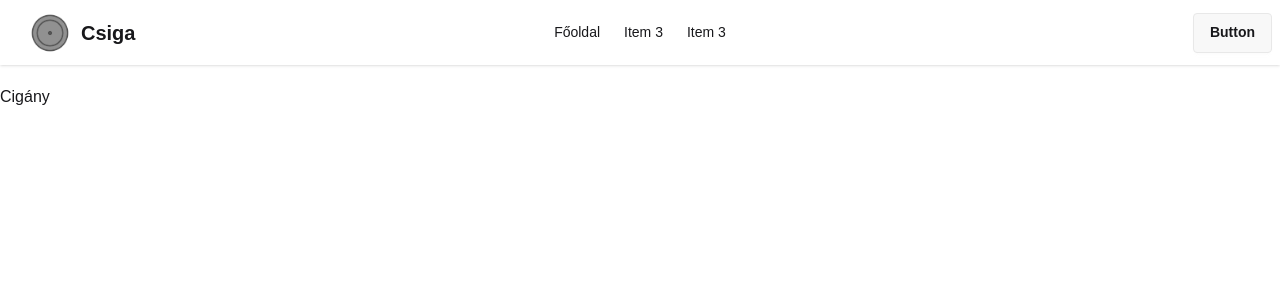
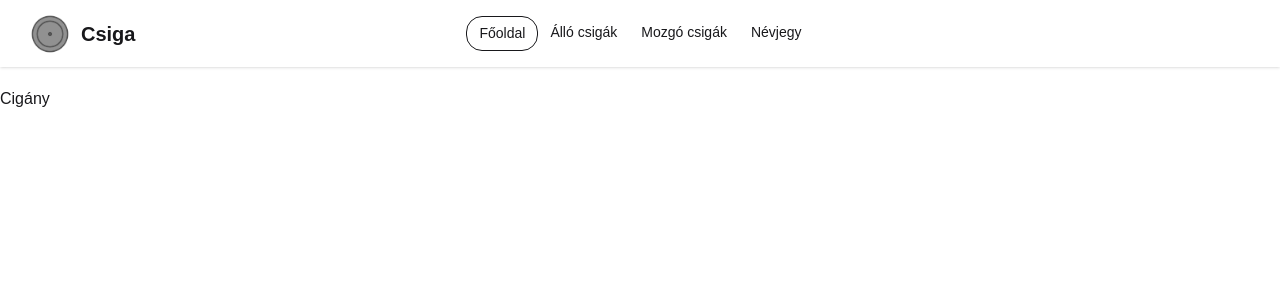
Before and after one commit to baloghtatailevente/projekt-csiga, a Next.js app: page / in a window 1280 px wide. Shown: the top 300 px of the page. Built offline with nearby package versions, Linux system fonts and the light colour scheme; a web font is replaced by a local one.

Commit message:
Done nav logic

```diff
--- a/app/ui/nav.tsx
+++ b/app/ui/nav.tsx
@@ -1,41 +1,82 @@
+"use client";
+
+import clsx from "clsx";
 import Image from "next/image";
+import Link from "next/link";
+import { usePathname } from "next/navigation";
+
+type LinkType = {
+  href: string;
+  label: string;
+};
+
+const links: LinkType[] = [
+  { href: "/", label: "Főoldal" },
+  { href: "/allo", label: "Álló csigák" },
+  { href: "/mozgo", label: "Mozgó csigák" },
+  { href: "/nevjegy", label: "Névjegy" },
+];
 
 export default function Nav() {
+  const path = usePathname();
+
+  console.log(path);
+
   return (
     <>
-        <div className="navbar bg-base-100 shadow-sm mb-5">
+      <div className="navbar mb-5 bg-base-100 shadow-sm">
         <div className="navbar-start">
           <div className="dropdown">
-            <div className="btn btn-ghost lg:hidden" role="button" tabIndex={0}>
-              <svg className="h-5 w-5" fill="none" stroke="currentColor" viewBox="0 0 24 24" xmlns="http://www.w3.org/2000/svg"> <path d="M4 6h16M4 12h8m-8 6h16" strokeLinecap="round" strokeLinejoin="round" strokeWidth="2" /> </svg>
+            <div className="btn btn-ghost md:hidden" role="button" tabIndex={0}>
+              <svg
+                className="h-5 w-5"
+                fill="none"
+                stroke="currentColor"
+                viewBox="0 0 24 24"
+                xmlns="http://www.w3.org/2000/svg"
+              >
+                {" "}
+                <path
+                  d="M4 6h16M4 12h8m-8 6h16"
+                  strokeLinecap="round"
+                  strokeLinejoin="round"
+                  strokeWidth="2"
+                />{" "}
+              </svg>
             </div>
             <ul
-              className="menu menu-sm dropdown-content bg-base-100 rounded-box z-1 mt-3 w-52 p-2 shadow"
-              tabIndex={-1}>
-              <li><a>Item 1</a></li>
-              <li>
-                <a>Parent</a>
-                <ul className="p-2">
-                  <li><a>Submenu 1</a></li>
-                  <li><a>Submenu 2</a></li>
-                </ul>
-              </li>
-              <li><a>Item 3</a></li>
+              className="dropdown-content menu z-1 mt-3 w-52 menu-sm rounded-box bg-base-100 p-2 shadow"
+              tabIndex={-1}
+            >
+              {links.map((link, index) => (
+                <li
+                  className={clsx("hover:rounded-2xl", { border: path == link.href })}
+                  key={index}
+                >
+                  <Link href={link.href}>{link.label}</Link>
+                </li>
+              ))}
             </ul>
           </div>
-          <a className="btn btn-ghost text-xl"><Image alt="Logo" height={50} src="/logo.png" width={50} />Csiga</a>
+          <Link className="btn text-xl btn-ghost" href="/">
+            <Image alt="Logo" height={50} src="/logo.png" width={50} />
+            Csiga
+          </Link>
         </div>
-        <div className="navbar-center hidden lg:flex">
+        <div className="navbar-center hidden md:flex">
           <ul className="menu menu-horizontal px-1">
-            <li><a>Főoldal</a></li>
-            <li><a>Item 3</a></li>
-            <li><a>Item 3</a></li>
+            {links.map((link, index) => (
+              <li
+                className={clsx("hover:rounded-2xl", { "rounded-2xl border": path == link.href })}
+                key={index}
+              >
+                <Link href={link.href}>{link.label}</Link>
+              </li>
+            ))}
           </ul>
         </div>
-        <div className="navbar-end">
-          <a className="btn">Button</a>
-        </div>
+        <div className="navbar-end">{/* <a className="btn">Button</a> */}</div>
       </div>
     </>
-  )
+  );
 }
--- a/package.json
+++ b/package.json
@@ -12,7 +12,7 @@
   },
   "dependencies": {
     "axios": "^1",
-    "clsx": "^2",
+    "clsx": "^2.1.1",
     "dayjs": "^1",
     "lucide-react": "^1.8.0",
     "next": "^16.2.6",
```
Also changed, not shown: 1 other file (tests, documents, lock files or other folders).
